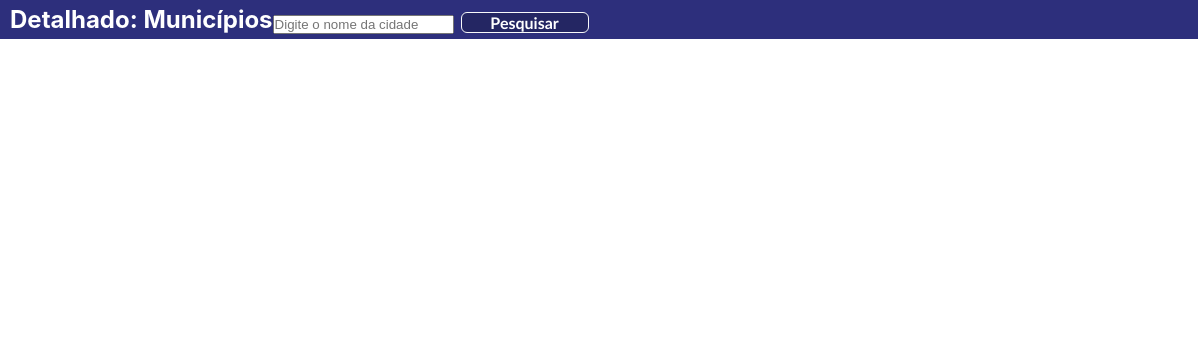
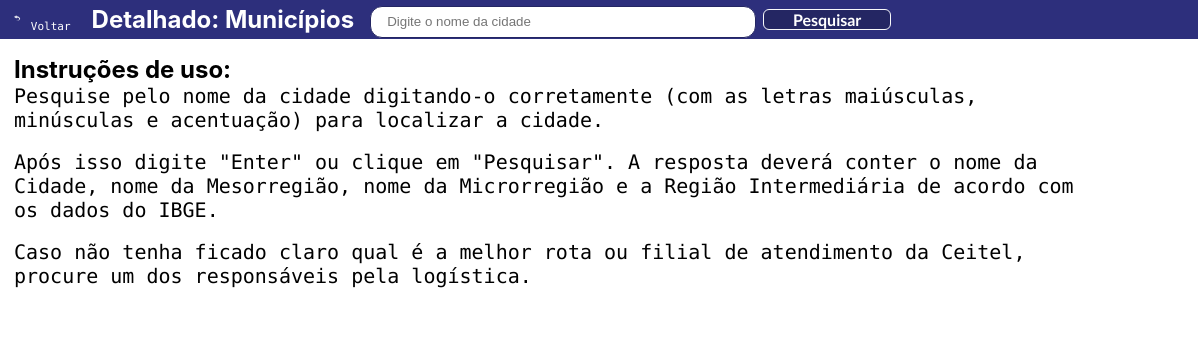
Before and after one commit to MeloMatheus89/front-end-mesoregioes-mineiras, a plain HTML site: page detalhado.html in a window 1280 px wide. Shown: the top 338 px of the page, 82-1280 px from the left. Drawn offline with Linux system fonts and the light colour scheme.

Commit message:
refactor: improve city search logic and enhance navigation and instructions in HTML files

```diff
--- a/detalhado.html
+++ b/detalhado.html
@@ -14,7 +14,16 @@
         alt="Logo da Distribuidora Ceitel"
         class="cabecalho__logo"
       />
-      <!-- TODO Criar botão de voltar para a página index.html -->
+      <!-- Navegação voltar -->
+      <div class="cabecalho__navegacao">
+        <a class="cabecalho__navegacao__link" href="index.html">
+          <img
+            src="img/seta-voltar.png"
+            class="cabecalho__navegacao__btn-voltar"
+          />
+          Voltar
+        </a>
+      </div>
       <h1 class="cabecalho__texto">Detalhado: Municípios</h1>
       <form>
         <input
@@ -32,8 +41,26 @@
         <div class="principal__campo__resultado" id="campoResultado">
           <p class="respostas__listadas" id="respostas"></p>
         </div>
-        <div class="item-resultado">
-          <ul class="lista__respostas" id="lista_respostas"></ul>
+        <div class="principal__instrucoes">
+          <span class="principal__instrucoes__detalhes">
+            <strong>Instruções de uso:</strong>
+          </span>
+
+          <p class="principal__instrucoes__texto">
+            Pesquise pelo nome da cidade digitando-o corretamente (com as letras
+            maiúsculas, minúsculas e acentuação) para localizar a cidade.
+          </p>
+          <br />
+          <p class="principal__instrucoes__texto">
+            Após isso digite "Enter" ou clique em "Pesquisar". A resposta deverá
+            conter o nome da Cidade, nome da Mesorregião, nome da Microrregião e
+            a Região Intermediária de acordo com os dados do IBGE.
+          </p>
+          <br />
+          <p class="principal__instrucoes__texto">
+            Caso não tenha ficado claro qual é a melhor rota ou filial de
+            atendimento da Ceitel, procure um dos responsáveis pela logística.
+          </p>
         </div>
       </div>
     </main>
--- a/detalhado.js
+++ b/detalhado.js
@@ -40,7 +40,7 @@ function pesquisarCidade(evento) {
       if (Array.isArray(dados)) {
         // Iterando o array de objetos
         for (let item of dados) {
-          if (item.nome.includes(nomeCidade)) {
+          if (item.nome === nomeCidade) {
             //Se achar, mostrar o nome da cidade, mesorregião e micorregião dele.
             escreveNaTela(item);
             console.log(item);
--- a/styles.css
+++ b/styles.css
@@ -34,11 +34,14 @@
   --breakpoint-md: 768px;
   --breakpoint-lg: 992px;
   --breakpoint-xl: 1200px;
-  --font-family-sans-serif: -apple-system, BlinkMacSystemFont, "Segoe UI",
-    "Roboto", "Helvetica Neue", Arial, "Noto Sans", sans-serif,
-    "Apple Color Emoji", "Segoe UI Emoji", "Segoe UI Symbol", "Noto Color Emoji";
-  --font-family-monospace: SFMono-Regular, Menlo, Monaco, Consolas,
-    "Liberation Mono", "Courier New", monospace;
+  --font-family-sans-serif: -apple-system, BlinkMacSystemFont, "Segoe UI", "Roboto",
+    "Helvetica Neue", Arial, "Noto Sans", sans-serif, "Apple Color Emoji", "Segoe UI Emoji",
+    "Segoe UI Symbol", "Noto Color Emoji";
+  --font-family-monospace: SFMono-Regular, Menlo, Monaco, Consolas, "Liberation Mono", "Courier New",
+    monospace;
+}
+a {
+  text-decoration: none;
 }
 
 body {
@@ -69,8 +72,31 @@ body {
   object-fit: contain;
   margin-right: 0.5em;
 }
+.cabecalho__navegacao {
+  display: flex;
+  flex-direction: column;
+  margin-right: 0.75em;
+  justify-content: flex-start;
+}
+.cabecalho__navegacao__link {
+  color: var(--white);
+  font-size: 11px;
+  font-family: var(--font-family-monospace);
+  justify-content: flex-end;
+}
+.cabecalho__navegacao__btn-voltar {
+  flex: 0 0 auto;
+  height: 2.3em;
+  width: auto;
+  object-fit: contain;
+  flex-wrap: nowrap;
+}
 .cabecalho__titulo {
+  font-family: var(--font-family-sans-serif);
+  font-size: 30px;
   color: var(--dark);
+  align-items: center;
+  text-align: center;
 }
 
 .cabecalho__texto {
@@ -80,6 +106,17 @@ body {
   white-space: nowrap;
   flex: 0 0 auto;
   text-align: center;
+  margin-right: 1rem;
+}
+.cabecalho__input {
+  height: 2.25em;
+  width: 30vw;
+  border-radius: 12px;
+  border: 1px solid var(--azul-terc);
+}
+
+.cabecalho__input::placeholder {
+  padding-left: 1rem;
 }
 .cabecalho__selecao {
   display: flex;
@@ -144,6 +181,39 @@ body {
   text-align: inherit;
 }
 
+.principal__instrucoes {
+  margin: 1rem 6rem;
+}
+.principal__instrucoes__detalhes {
+  font-family: var(--font-family-sans-serif);
+  font-size: 24px;
+}
+.principal__instrucoes__texto {
+  font-family: var(--font-family-monospace);
+  font-size: 20px;
+  font-weight: 300;
+}
+
+.principal__instrucoes__card {
+  display: flex;
+  flex-direction: column;
+  align-items: center;
+}
+.principal__botao__links {
+  width: 16rem;
+  height: 3rem;
+  border-radius: 6px;
+  background-color: var(--azul-terc);
+  font-family: "Gill Sans", "Gill Sans MT", Calibri, "Trebuchet MS", sans-serif;
+  font-size: 16px;
+  font-weight: 800;
+  color: var(--white);
+  border: 1px solid var(--light);
+  margin-right: 1em;
+  text-align: center;
+  text-decoration: none;
+}
+
 footer {
   text-align: center;
   background-color: var(--azul-ceitel);
```
Also changed, not shown: index.html (+16 -15 lines), mesorregiao.html (+22 -0 lines), img/seta-voltar.png (added).
